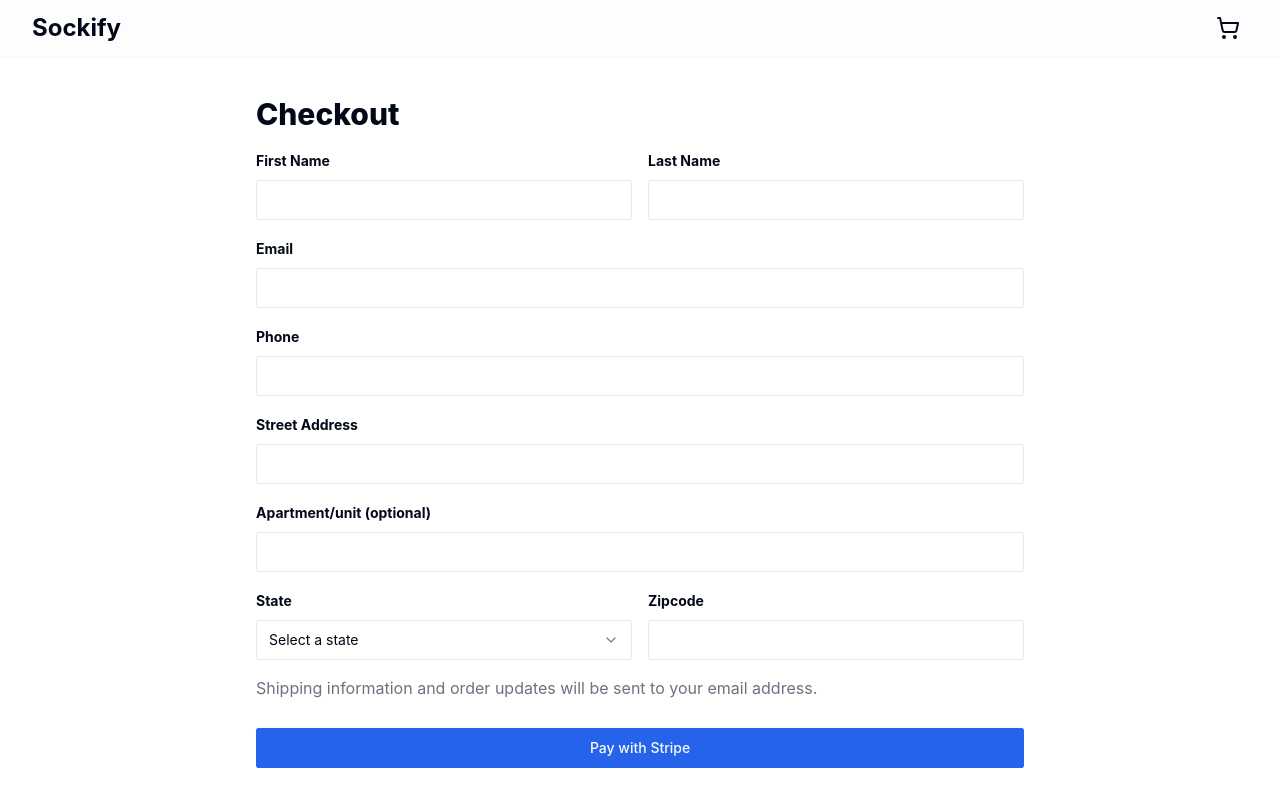
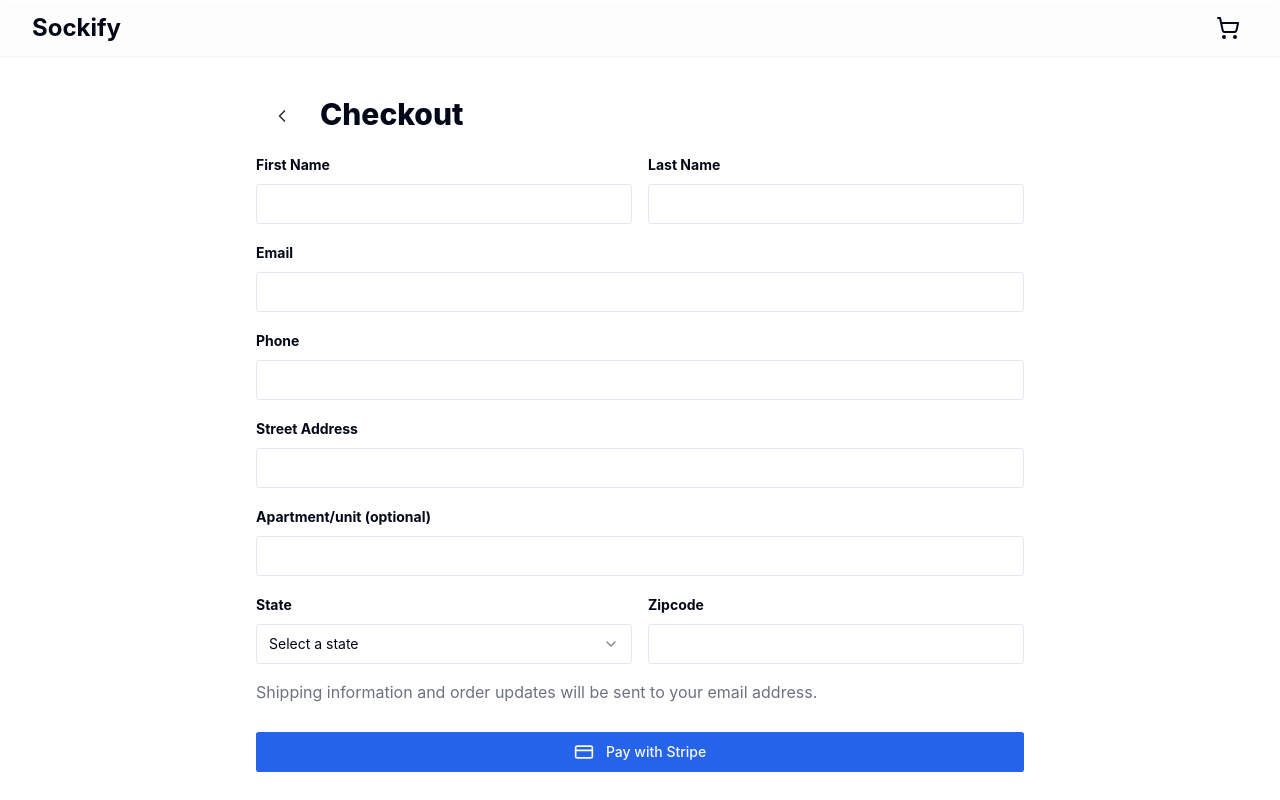
Before and after one commit to sockify/sockify, a React (Vite) app in the folder web-client/: page /cart/checkout in a window 1280 px wide. Shown: the top 800 px of the page. Built offline with nearby package versions, Linux system fonts and the light colour scheme.

Commit message:
chore: minor UI tweaks

```diff
--- a/web-client/src/pages/CartPage.tsx
+++ b/web-client/src/pages/CartPage.tsx
@@ -62,7 +62,7 @@ export default function CartPage() {
         </>
       ) : (
         <div className="flex flex-col items-center gap-8 p-4 text-center">
-          <ShoppingCart className="h-48 w-48 text-muted" />
+          <ShoppingCart className="h-64 w-64 text-muted" />
           <div className="space-y-2 text-center">
             <h3 className="text-2xl font-semibold">Cart is empty</h3>
             <p className="text-muted-foreground">
--- a/web-client/src/pages/CheckoutPage.tsx
+++ b/web-client/src/pages/CheckoutPage.tsx
@@ -5,6 +5,7 @@ import {
   OrderContact,
   stateEnumSchema,
 } from "@/api/orders/model";
+import LoadingSpinner from "@/components/LoadingSpinner";
 import { Button } from "@/components/ui/button";
 import {
   Form,
@@ -27,8 +28,10 @@ import {
 import { useCart } from "@/context/CartContext";
 import { US_STATES } from "@/shared/constants";
 import { zodResolver } from "@hookform/resolvers/zod";
+import { ChevronLeft, CreditCard } from "lucide-react";
 import { useForm } from "react-hook-form";
 import toast from "react-hot-toast";
+import { useNavigate } from "react-router-dom";
 import { z } from "zod";
 
 const checkoutSchema = z.object({
@@ -63,6 +66,7 @@ const checkoutSchema = z.object({
 type CheckoutFormValues = z.infer<typeof checkoutSchema>;
 
 export default function CheckoutPage() {
+  const navigate = useNavigate();
   const { items, empty } = useCart();
   const checkoutMutation = useCheckoutWithStripeMutation();
 
@@ -126,7 +130,12 @@ export default function CheckoutPage() {
             onSubmit={form.handleSubmit(handleCheckout)}
             className="w-[48rem] space-y-4"
           >
-            <h1 className="self-start text-3xl font-extrabold">Checkout</h1>
+            <div className="flex gap-3">
+              <Button variant="ghost" onClick={() => navigate("/cart")}>
+                <ChevronLeft className="h-5 w-5 animate-pulse" />
+              </Button>
+              <h1 className="self-start text-3xl font-extrabold">Checkout</h1>
+            </div>
 
             <div className="flex space-x-4 font-semibold">
               <FormField
@@ -272,8 +281,17 @@ export default function CheckoutPage() {
               address.
             </p>
 
-            <Button type="submit" className="w-full">
-              Pay with Stripe
+            <Button
+              type="submit"
+              className="w-full"
+              disabled={checkoutMutation.isPending}
+            >
+              {checkoutMutation.isPending ? (
+                <LoadingSpinner size={16} className="mr-3" />
+              ) : (
+                <CreditCard className="mr-3 h-5 w-5" />
+              )}
+              {checkoutMutation.isPending ? "Processing..." : "Pay with Stripe"}
             </Button>
           </form>
         </Form>
```
